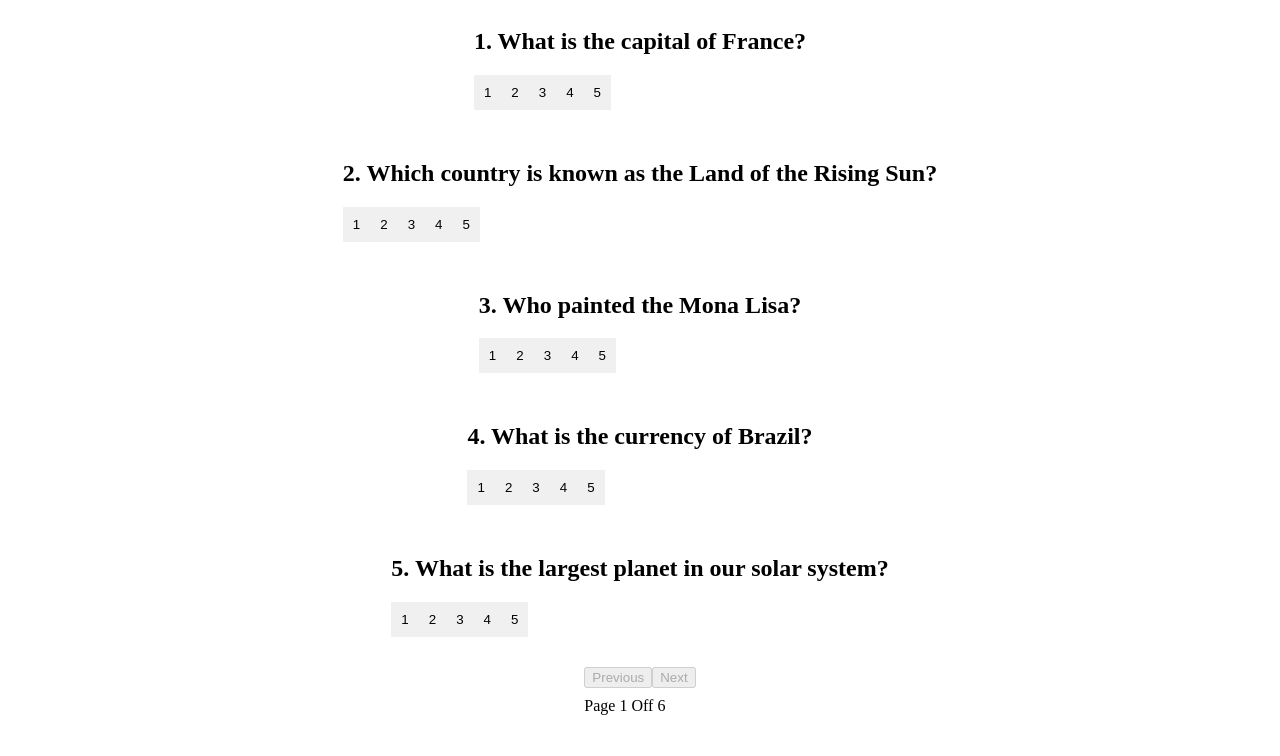
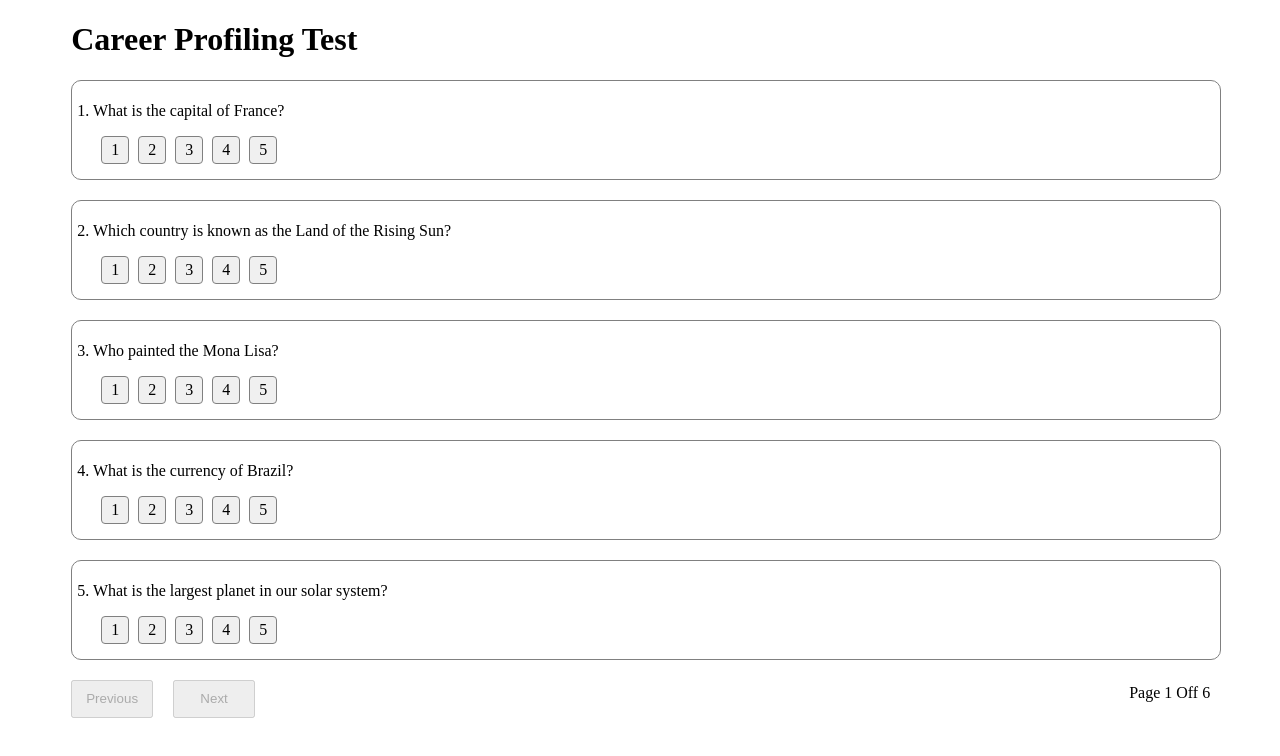
Before and after one commit to Shivam00002/career, a Next.js app: page / in a window 1280 px wide. Shown: the top 756 px of the page. Built offline with nearby package versions, Linux system fonts and the light colour scheme.

Commit message:
added css

```diff
--- a/src/pages/ProgressBar.jsx
+++ b/src/pages/ProgressBar.jsx
@@ -1,26 +1,26 @@
 import React, { useState } from "react";
 
 export const ProgressBar = (props) => {
-  console.log("p",props.progress);
+//  console.log("p",props.progress);
   //const [currentPage] = progress;
 console.log(props.currentPage)
 
 
   return (
-    <div id="prog" className="flex  gap-2">
-    <div className="progress">
+    <div id="prog" >
+    <div >
       <div
         style={{
           width: `${props.progress}%`,
-          height: "9px",
-          background:  "rgb(59, 134, 238)",
+          height: "5px",
+          background:   "rgb(38, 133, 243)",
           transition: "width 0.2s",
           borderRadius : "7px"
         }}
       />
     </div>
 
-    <div className="mt-[-9px]">
+    <div className="pages">
     {`Page ${props.currentPage} Off 6`}
     </div>
 
--- a/src/pages/Quiz.jsx
+++ b/src/pages/Quiz.jsx
@@ -1,9 +1,7 @@
-
-
-import React, { useState, useEffect } from 'react';
-import questions from '../data/questions';
-import styles from '../styles/Quiz.module.css';
-import ProgressBar from './ProgressBar';
+import React, { useState, useEffect } from "react";
+import questions from "../data/questions";
+import styles from "../styles/Quiz.module.css";
+import ProgressBar from "./ProgressBar";
 
 const Quiz = () => {
   const [currentPage, setCurrentPage] = useState(1);
@@ -12,7 +10,7 @@ const Quiz = () => {
 
   useEffect(() => {
     // Retrieve the selected answers from session storage
-    const storedAnswers = sessionStorage.getItem('selectedAnswers');
+    const storedAnswers = sessionStorage.getItem("selectedAnswers");
     if (storedAnswers) {
       setSelectedAnswers(JSON.parse(storedAnswers) || []);
     }
@@ -29,17 +27,17 @@ const Quiz = () => {
     setSelectedAnswers(newAnswers);
 
     // Save the selected answers in session storage
-    sessionStorage.setItem('selectedAnswers', JSON.stringify(newAnswers));
+    sessionStorage.setItem("selectedAnswers", JSON.stringify(newAnswers));
   };
 
   const handleNextPage = () => {
     setCurrentPage((prevPage) => prevPage + 1);
-    setProgress(prev => prev + 20)
+    setProgress((prev) => prev + 20);
   };
 
   const handlePreviousPage = () => {
     setCurrentPage((prevPage) => prevPage - 1);
-    setProgress(prev => prev - 20)
+    setProgress((prev) => prev - 20);
   };
 
   const startIndex = (currentPage - 1) * 5;
@@ -53,10 +51,17 @@ const Quiz = () => {
   });
 
   return (
+    <>
+      <h1 className="h1 text-[22px] font-bold ml-[0px]">
+        Career Profiling Test
+      </h1>
+
       <div className={styles.quizContainer}>
         {paginatedQuestions.map((question) => (
-        <div key={question.id} className={styles.questionContainer}>
-          <h2>{question.question}</h2>
+          <div key={question.id} className="box">
+            <p>{question.question}</p>
+
+            <div className="option-div">
               {question.options.map((option, index) => {
                 const isSelected = selectedAnswers.some(
                   (selectedAnswer) =>
@@ -65,24 +70,29 @@ const Quiz = () => {
                 );
 
                 return (
-              <button
+                  <div>
+                    <div
+                      id="btn-style"
                       key={index}
                       className={`${styles.option} ${
-                  isSelected ? styles.highlighted : ''
+                        isSelected ? styles.highlighted : ""
                       }`}
                       onClick={() => handleAnswerSelect(question.id, index)}
                     >
-                {option}
-              </button>
+                      <p>{option}</p>
+                    </div>
+                  </div>
                 );
               })}
             </div>
+          </div>
         ))}
-      <div className={styles.pagination}>
+        <div className="pagination">
+          <div className="pagination-btn">
             <button
               disabled={currentPage === 1}
               onClick={handlePreviousPage}
-          className={styles.paginationButton}
+              className="border bg-gray-400 text-black p-2"
             >
               Previous
             </button>
@@ -93,11 +103,11 @@ const Quiz = () => {
             >
               Next
             </button>
-        <ProgressBar currentPage={currentPage} progress={progress } />
           </div>
-
-
         </div>
+      </div>
+      <ProgressBar currentPage={currentPage} progress={progress} />
+    </>
   );
 };
 
--- a/src/pages/index.js
+++ b/src/pages/index.js
@@ -15,7 +15,12 @@ export default function Home() {
         <meta name="viewport" content="width=device-width, initial-scale=1" />
         <link rel="icon" href="/favicon.ico" />
       </Head>
+  <main className='main'>
+    <div >
       <Quiz/>
+    </div>
+
+  </main>
     </>
   )
 }
--- a/src/styles/Quiz.module.css
+++ b/src/styles/Quiz.module.css
@@ -1,8 +1,6 @@
 /* styles/Quiz.module.css */
 .quizContainer {
-    display: flex;
-    flex-direction: column;
-    align-items: center;
+
   }
 
   .questionContainer {
@@ -18,5 +16,6 @@
   }
 
   .highlighted {
-    background-color: #a0c3ff;
+   background-color: green;
+   color: white;
   }
--- a/src/styles/globals.css
+++ b/src/styles/globals.css
@@ -1,3 +1,73 @@
 /* @tailwind base;
 @tailwind components;
 @tailwind utilities; */
+
+#btn-style {
+  height: 6px;
+  width: 6px;
+  border-radius: 4px;
+  border: 1px solid gray;
+  display: grid;
+  place-content: center;
+  cursor: pointer;
+}
+#btn-style:hover {
+  background-color: teal;
+  color: white;
+}
+
+.option-div {
+  display: flex;
+  gap: 9px;
+  margin-left: 24px;
+}
+
+.box {
+  border: 1px solid gray;
+  border-radius: 10px;
+  margin-top: 20px;
+  width: 100%;
+  padding: 5px;
+  height: auto;
+  text-align: left;
+}
+.pagination-btn {
+  display: flex;
+  gap: 20px;
+}
+
+.pagination-btn button:hover {
+  background-color: teal;
+  color: white;
+  border: 0px;
+}
+
+.pagination-btn button {
+  width: 8%;
+  height: 38px;
+  cursor: pointer;
+}
+
+.progress {
+  width: 70%;
+}
+#prog {
+  width: 40%;
+  margin-left: 61%;
+  margin-top: -30px;
+}
+
+.pagination {
+  width: 90%;
+  margin-top: 20px;
+}
+
+.pages {
+  margin-left: 80%;
+  margin-top: -9px;
+}
+
+.main {
+  width: 90%;
+  margin: auto;
+}
--- a/tailwind.config.js
+++ b/tailwind.config.js
@@ -1,9 +1,12 @@
 /** @type {import('tailwindcss').Config} */
 module.exports = {
   content: [
-    './src/pages/**/*.{js,ts,jsx,tsx,mdx}',
-    './src/components/**/*.{js,ts,jsx,tsx,mdx}',
-    './src/app/**/*.{js,ts,jsx,tsx,mdx}',
+    "./app/**/*.{js,ts,jsx,tsx,mdx}",
+    "./pages/**/*.{js,ts,jsx,tsx,mdx}",
+    "./components/**/*.{js,ts,jsx,tsx,mdx}",
+
+    // Or if using `src` directory:
+    "./src/**/*.{js,ts,jsx,tsx,mdx}",
   ],
   theme: {
     extend: {
@@ -12,6 +15,9 @@ module.exports = {
         'gradient-conic':
           'conic-gradient(from 180deg at 50% 50%, var(--tw-gradient-stops))',
       },
+      backgroundColor:{
+        "custom-blue":"rgb(59, 134, 238)"
+      }
     },
   },
   plugins: [],
```
Lines whose indentation alone changed are shown as unchanged.
